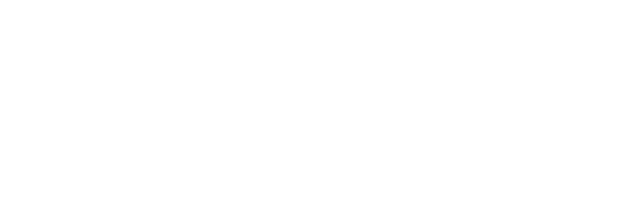
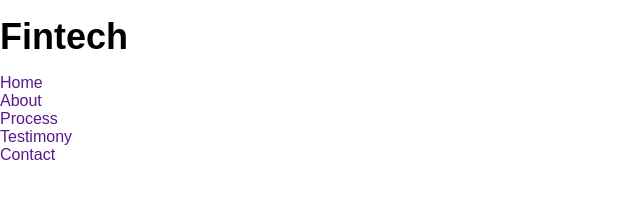
Before and after one commit to FouziH/flexbox-web, a plain HTML site: page index.html in a window 1280 px wide. Shown: the whole page, without its empty margins (0-640 px from the left). Drawn offline with nearby package versions, Linux system fonts and the light colour scheme.

Commit message:
header navbar

```diff
--- a/index.html
+++ b/index.html
@@ -8,7 +8,20 @@
     <title>Web FinTech</title>
 </head>
 <body>
-
+    <header>
+        <nav>
+            <div class="logo">
+                <h1>Fintech</h1>
+            </div>
+            <ul>
+                <li><a href="">Home</a></li>
+                <li><a href="">About</a></li>
+                <li><a href="">Process</a></li>
+                <li><a href="">Testimony</a></li>
+                <li><a href="">Contact</a></li>
+            </ul>
+        </nav>
+    </header>
     <script src="https://unpkg.com/boxicons@2.1.1/dist/boxicons.js"></script>
     <script src="main.js"></script>
 </body>
```
